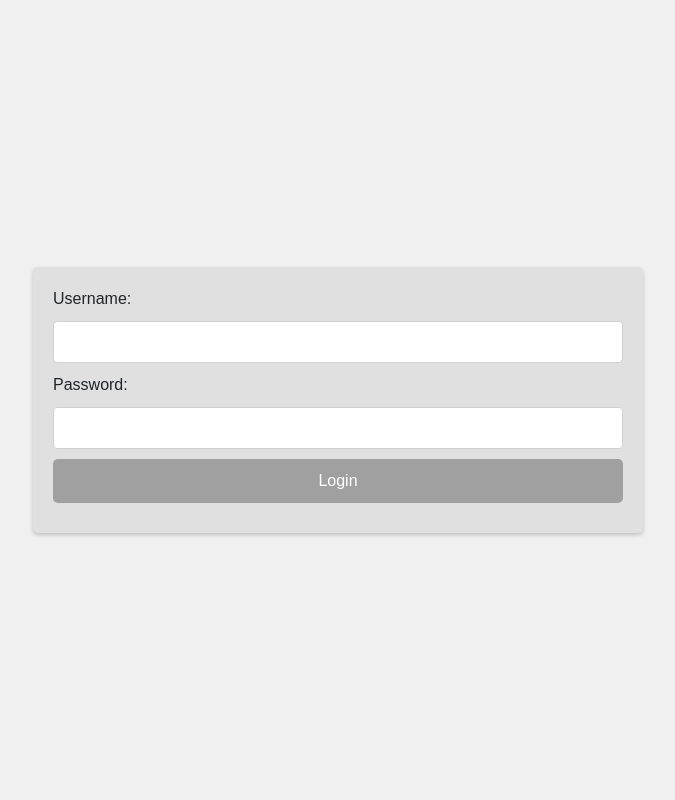
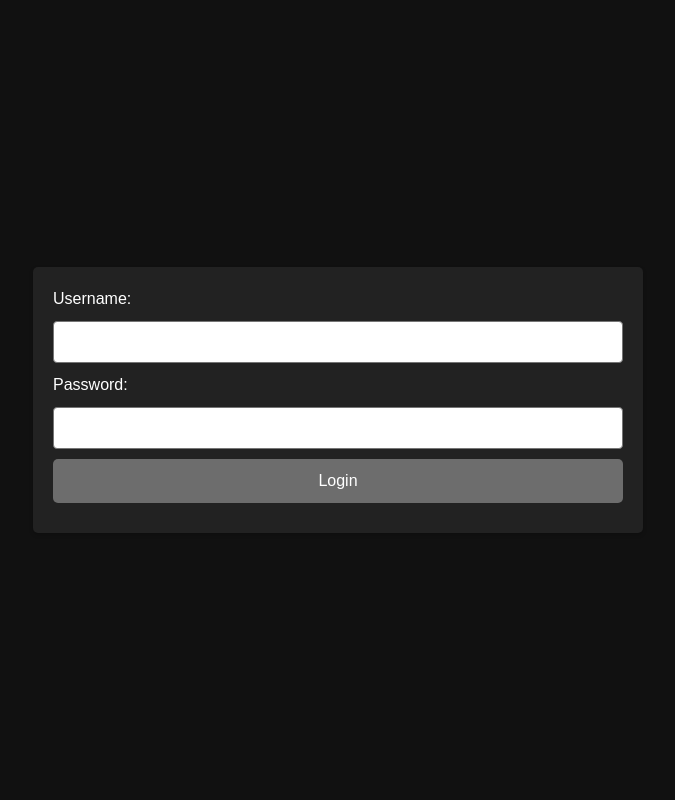
Before and after one commit to Mroz9401/DAS-political-confesions, a Django app: page / in a window 1280 px wide. Shown: the whole page, without its empty margins (302-977 px from the left). Run offline with Django 4.2, Linux system fonts and the light colour scheme; some libraries are stand-ins or nearby versions.

Commit message:
Colors modified

```diff
--- a/web/political_confessions/frontend/templates/index.html
+++ b/web/political_confessions/frontend/templates/index.html
@@ -12,7 +12,8 @@
     <style>
         body {
             font-family: Arial, sans-serif;
-            background-color: #f0f0f0;
+            background-color: #111;
+            color: #ffffff;
             margin: 0;
             padding: 0;
             display: flex;
@@ -22,7 +23,7 @@
         }
 
         .login-container {
-            background-color: #e0e0e0;
+            background-color: #222;
             padding: 20px;
             border-radius: 5px;
             box-shadow: 0 2px 4px rgba(0, 0, 0, 0.2);
@@ -35,7 +36,7 @@
         }
 
         button {
-            background-color: #a0a0a0;
+            background-color: #6d6d6d;
             color: white;
             border: none;
             padding: 10px;
@@ -49,7 +50,7 @@
 
         input {
             padding: 8px;
-            border: 1px solid #d0d0d0;
+            border: 1px solid #757575;
             border-radius: 4px;
         }
     </style>
```
